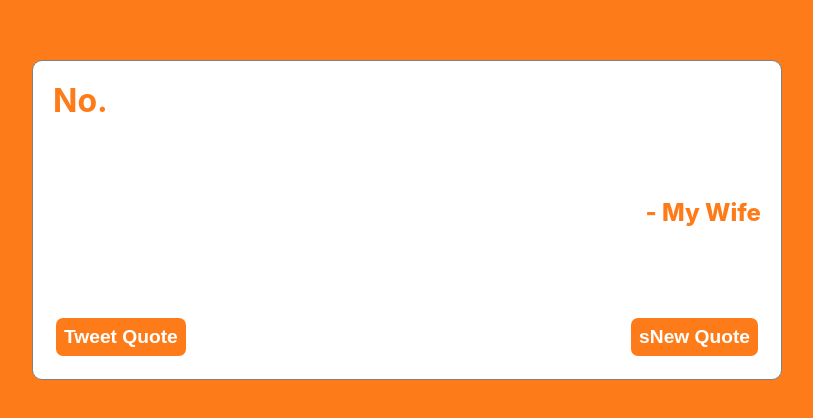
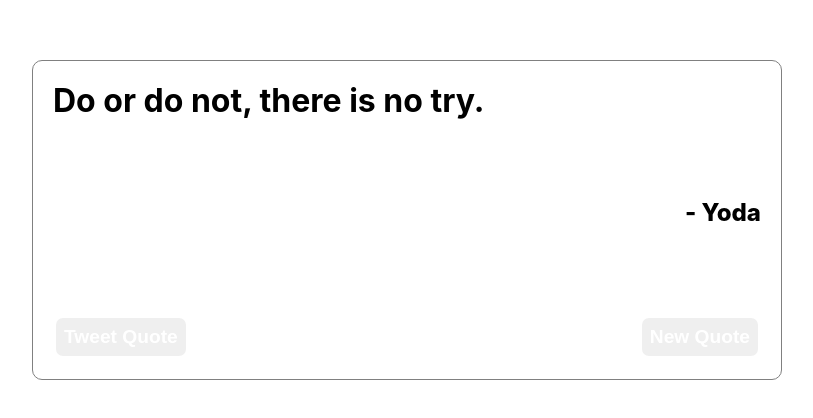
Before and after one commit to mhgamboa/quote-machine, a React (Create React App) app: page / in a window 1280 px wide. Shown: the part 180-598 px from the top of the page, without its empty margins (233-1046 px from the left). Built offline with nearby package versions, Linux system fonts and the light colour scheme.

Commit message:
Getting Closer

```diff
--- a/src/index.js
+++ b/src/index.js
@@ -2,9 +2,8 @@ import React, { Component } from 'react';
 import ReactDOM from 'react-dom';
 import './App.css';
 import reportWebVitals from './reportWebVitals';
-import { createStore, applyMiddleware } from 'redux';
-import { Provider } from 'react-redux';
-import { connect } from 'react-redux';
+import { createStore } from 'redux';
+import { Provider, connect } from 'react-redux';
 
 import quotesArray from './quotesArray.js';
 
@@ -12,7 +11,7 @@ import quotesArray from './quotesArray.js';
 const COLOR = 'COLOR'
 const hexArray = [0,1,2,3,4,5,6,7,8,9,'A','B','C','D','E','F']
 
-
+//ACTION
 const newQuote = () => {
   let quoteNumber = Math.floor(Math.random() * (quotesArray.length - 1));
   let newColor = '#';
@@ -29,56 +28,40 @@ const newQuote = () => {
   }
 }
 
-const reducer = (state, action) => {
+//REDUCER
+const initialState = {
+  color: 'blue',
+  quoteNumber: 0,
+  word: 'word'
+}
+const reducer = (state = initialState, action) => {
   switch(action.type) {
     case COLOR:
-      return state;
+      return newQuote();
     default:
       return state;
   }
 }
 
+//STORE
 const store = createStore(reducer);
+console.log(store.getState());
 
 store.dispatch(newQuote())
 
 /* END REDUX */
 
 class App extends Component {
-  constructor(props) {
-    super(props)
-    this.state = {
-      quoteNumber: 0,
-      color: ''
-    }
-    this.newQuote = this.newQuote.bind(this);
-  }
-  newQuote = () => {
-    let newQuoteNumber = Math.floor(Math.random() * (quotesArray.length - 1));
-    let newColor = '#';
-
-    for (let i = 0; i < 6; i++) {
-      let hex = hexArray[Math.floor(Math.random() * hexArray.length)]
-      newColor += hex;
-    }
-    console.log(newColor)
-    this.setState({
-      quoteNumber: newQuoteNumber,
-      color: newColor
-    })
-  }
-  componentDidMount() {
-    setTimeout(this.newQuote,1)
-  }
   render() {
+    console.log(this.props)
     return (
-    <div className="App" style={{backgroundColor: this.state.color}}>
+    <div className="App" style={{backgroundColor: this.props.color}}>
       <div id="quote-box">
-        <h1 id="text" style={{color: this.state.color}}>{quotesArray[this.state.quoteNumber].quote}</h1>
-        <p id="author" style={{color: this.state.color}}>- {quotesArray[this.state.quoteNumber].author}</p>
+        <h1 id="text" style={{color: this.props.color}}>{quotesArray[0].quote}</h1>
+        <p id="author" style={{color: this.props.color}}>- {quotesArray[0].author}</p>
         <div className="buttons-container">
-          <a href="http://twitter.com/intent/tweet" target="_blank" rel="noreferrer" id="tweet-quote"><button style={{backgroundColor: this.state.color}}>Tweet Quote</button></a>
-          <button id="new-quote" onClick={this.newQuote} style={{backgroundColor: this.state.color}}>sNew Quote</button>
+          <a href="http://twitter.com/intent/tweet" target="_blank" rel="noreferrer" id="tweet-quote"><button style={{backgroundColor: this.props.color}}>Tweet Quote</button></a>
+          <button id="new-quote" onClick={this.newQuote} style={{backgroundColor: this.props.color}}>New Quote</button>
         </div>
       </div>
     </div>
@@ -93,15 +76,13 @@ ReactDOM.render(
   document.getElementById('root')
 );
 
-const mapStateToProps = (state) => ({
-  color: state.color,
-})
-connect()(App);
+const mapStateToProps = (state) => {
+  return {
+    color: state.color,
+    number: state.quoteNumber,
+    word: state.word
+  }
+}
+connect(mapStateToProps)(App);
 
-
-
-
-// If you want to start measuring performance in your app, pass a function
-// to log results (for example: reportWebVitals(console.log))
-// or send to an analytics endpoint. Learn more: https://bit.ly/CRA-vitals
 reportWebVitals();
--- a/src/quotesArray.js
+++ b/src/quotesArray.js
@@ -9,7 +9,7 @@ const QuotesArray = [
     {quote: "Do not let making a living prevent you from making a life.", author: "John Wooden"},
     {quote: "The way to get started is to quit talking and begin doing.", author: "Walt Disney"},
     {quote: '"Hello World!"', author: "Anyone who's ever coded"},
-    {quote: "", author: ""},
+    // {quote: "", author: ""},
 ]
 
 export default QuotesArray;
```
Also changed, not shown: 1 other file (tests, documents, lock files or other folders).
